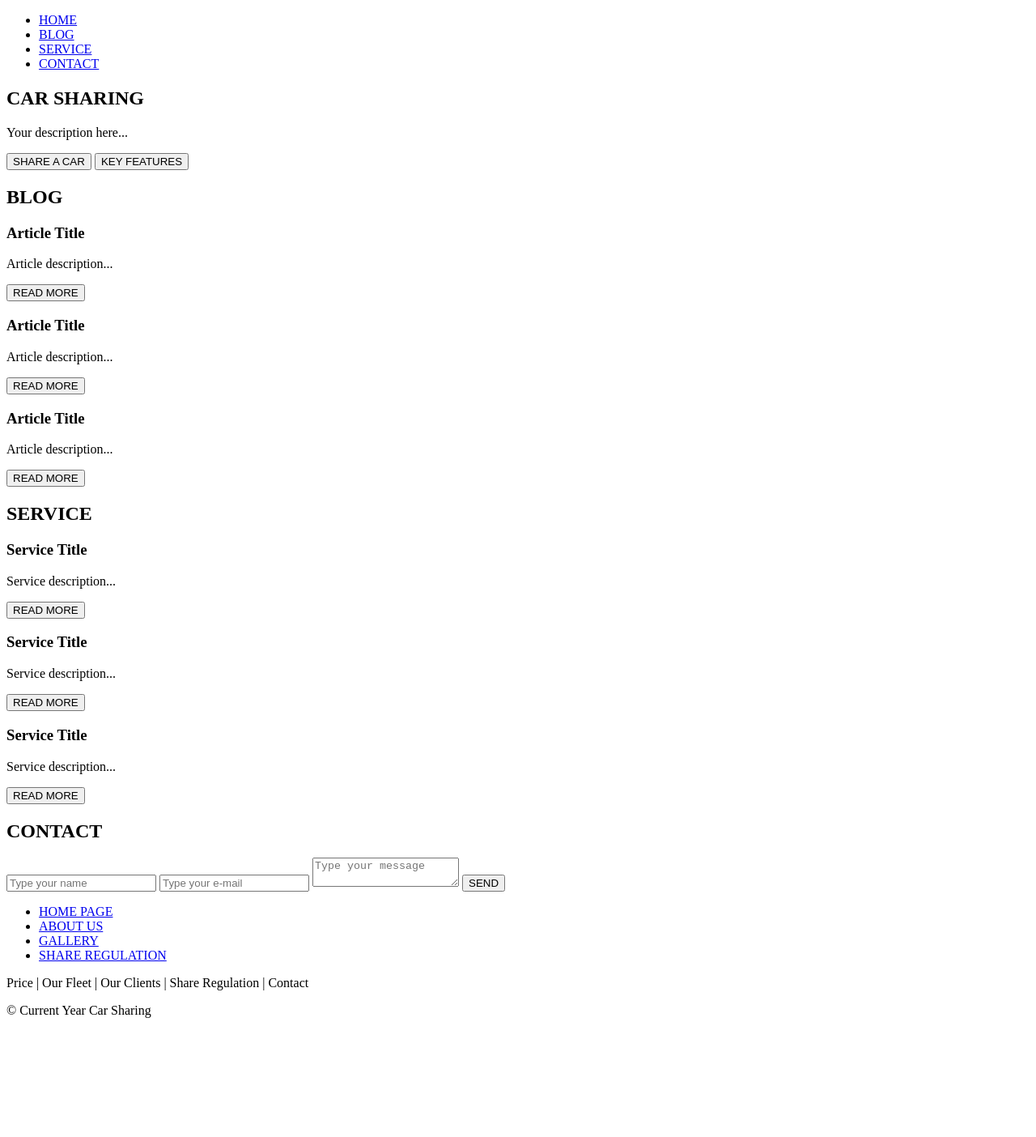
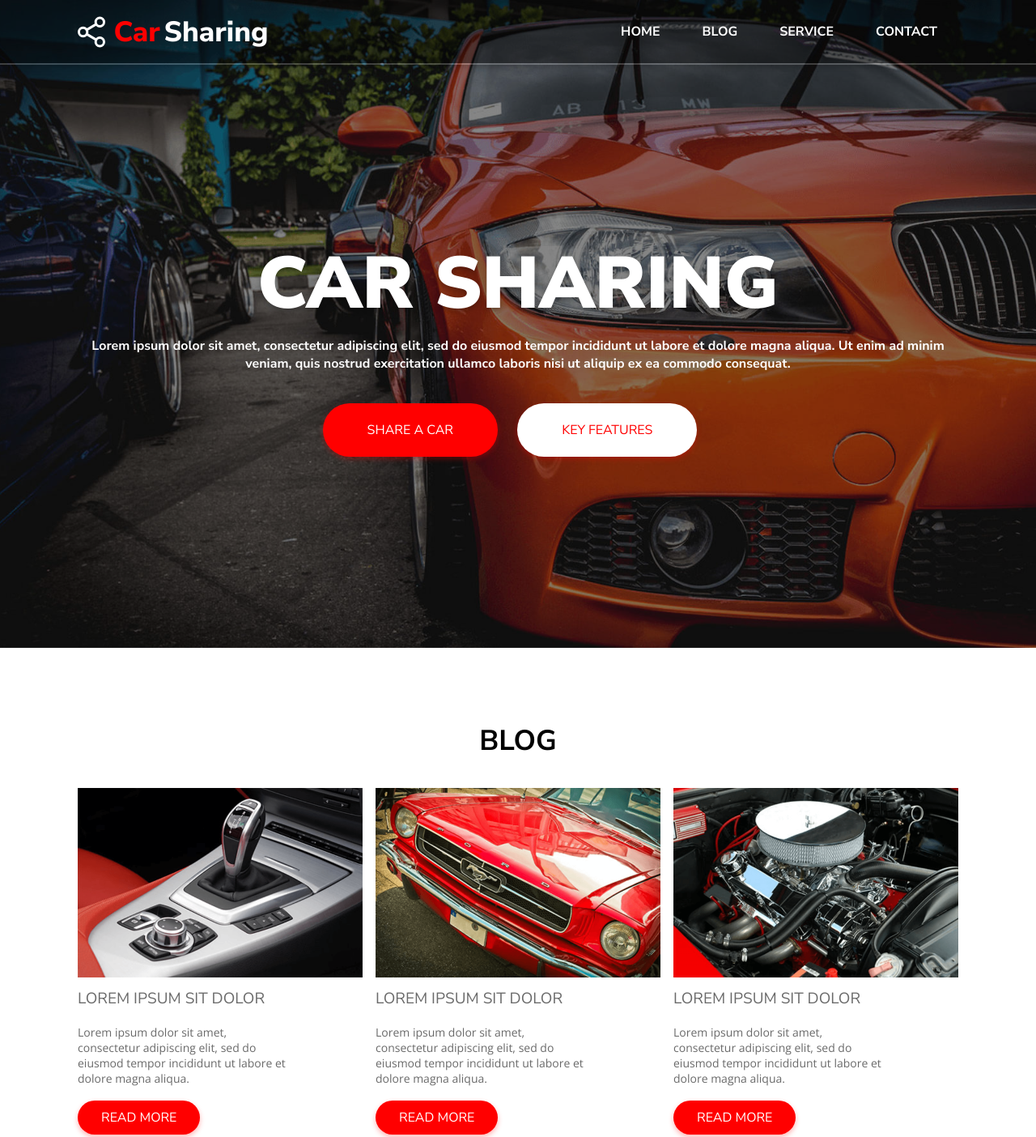
Before and after one commit to PawlDani/Car-Sharing, a plain HTML site: page index.html in a window 1280 px wide. Shown: the top 1404 px of the page at 81% size. Before the commit the page ends 1273 px from the top, so only its background shows below. Drawn offline with nearby package versions, Linux system fonts and the light colour scheme.

Commit message:
second commit

```diff
--- /dev/null
+++ b/css/reset.css
@@ -0,0 +1,35 @@
+html {
+  box-sizing: border-box;
+  font-size: 16px;
+}
+
+*,
+*:before,
+*:after {
+  box-sizing: inherit;
+}
+
+body,
+h1,
+h2,
+h3,
+h4,
+h5,
+h6,
+p,
+ol,
+ul {
+  margin: 0;
+  padding: 0;
+  font-weight: normal;
+}
+
+ol,
+ul {
+  list-style: none;
+}
+
+img {
+  max-width: 100%;
+  height: auto;
+}
--- a/css/style.css
+++ b/css/style.css
@@ -0,0 +1,403 @@
+:root {
+  --main-font: "Nunito Sans", sans-serif;
+  --secondary-font: "Open Sans", sans-serif;
+  --primary-color: #ffffff;
+  --secondary-color: #000000;
+  --accent-color: #ff0000;
+  --text-color: #6a6a6a;
+  --service-color: #28272c;
+}
+
+* {
+  box-sizing: border-box;
+}
+
+a {
+  text-decoration: none;
+}
+
+body {
+  font-family: var(--main-font);
+}
+
+.container {
+  max-width: 1088px;
+  margin: 0 auto;
+}
+
+/* Header */
+.header {
+  position: absolute;
+  top: 0;
+  width: 100%;
+  height: 80px;
+  box-shadow: 0 3px 6px rgba(0, 0, 0, 0.16);
+  background: #00000066 0% 0% no-repeat padding-box;
+  border-bottom: 2px solid #ffffff33;
+  position: fixed;
+}
+
+.header__container {
+  display: flex;
+  justify-content: space-between;
+  align-items: center;
+  height: 100%;
+}
+
+.page-logo {
+  display: flex;
+  justify-content: center;
+}
+
+/* OPening */
+
+.opening span {
+  color: var(--accent-color);
+  font: normal normal 800 35px/47px var(--main-font);
+  text-decoration: none;
+  padding-left: 10px;
+}
+
+.opening .sharing-style {
+  color: var(--primary-color);
+  font: normal normal 800 35px/47px var(--main-font);
+  text-decoration: none;
+  padding-left: 5px;
+}
+
+.header nav {
+  height: 100%;
+}
+
+.header__nav {
+  display: flex;
+  height: 100%;
+  align-items: center;
+}
+
+.nav__element {
+  padding: 0 26px;
+  height: 100%;
+  display: flex;
+  align-items: center;
+}
+
+.nav__link {
+  color: var(--primary-color);
+  text-transform: uppercase;
+  font: normal normal bold 16px/22px var(--main-font);
+  letter-spacing: 0px;
+}
+
+.nav__element:hover {
+  background-color: grey;
+  opacity: 0.5;
+}
+
+/* Opening section */
+
+.opening {
+  background-size: cover;
+  background-position: center;
+  background-image: url("../images/Image.jpg");
+  display: flex;
+  flex-direction: column;
+  justify-content: center;
+  align-items: center;
+  height: 100vh;
+  position: relative;
+  z-index: 1;
+}
+
+.opening::before {
+  content: "";
+  position: absolute;
+  top: 0;
+  left: 0;
+  right: 0;
+  bottom: 0;
+  background-color: #111;
+  opacity: 0.5;
+  z-index: -1;
+}
+
+.opening__content {
+  margin-top: 70px;
+  text-align: center;
+}
+
+.opening__header {
+  color: var(--primary-color);
+  text-transform: uppercase;
+
+  font: normal normal 900 90px/90px var(--main-font);
+  letter-spacing: 0px;
+  color: var(--primary-color);
+  text-shadow: 0px 3px 6px #00000040;
+}
+
+.opening__heading {
+  margin-top: 20px;
+  margin-bottom: 38px;
+  color: var(--primary-color);
+
+  text-align: center;
+  font: normal normal bold 16px/22px var(--main-font);
+  letter-spacing: 0px;
+  color: var(--primary-color);
+}
+
+.btn {
+  display: inline-block;
+  text-align: center;
+  margin-right: 20px;
+}
+
+.btn--primary {
+  padding: 22px 55px;
+  text-transform: uppercase;
+  background: var(--accent-color);
+  box-shadow: 0px 3px 6px #ff00004d;
+  border-radius: 40px;
+  color: var(--primary-color);
+}
+
+.btn--secondary {
+  padding: 22px 55px;
+  text-transform: uppercase;
+  background: var(--primary-color);
+  box-shadow: 0px 3px 6px #ff00004d;
+  border-radius: 40px;
+  color: var(--accent-color);
+}
+
+/**
+ * Blog
+ */
+.blog {
+  margin-top: 91px;
+  margin-bottom: 100px;
+}
+
+.blog__page {
+  display: flex;
+  flex-direction: column;
+  justify-content: center;
+  align-items: center;
+}
+
+.blog__title {
+  text-align: center;
+  text-transform: uppercase;
+
+  font: normal normal bold 35px/47px var(--main-font);
+  letter-spacing: 0px;
+  color: var(--secondary-color);
+  margin-bottom: 35px;
+}
+
+.blog__container {
+  display: flex;
+  justify-content: space-between;
+  flex-wrap: wrap;
+}
+
+.blog__single {
+  display: flex;
+  flex-direction: column;
+  justify-content: center;
+}
+.blog__img {
+  width: 352px;
+  height: 234px;
+}
+
+.blog__titles {
+  text-align: left;
+  font: normal normal normal 19px/26px var(--main-font);
+  color: var(--text-color);
+  margin-top: 13px;
+}
+
+.blog__description {
+  text-align: left;
+  font: normal normal 300 14px/19px var(--secondary-font);
+  color: var(--text-color);
+  margin-top: 19px;
+  margin-bottom: 15px;
+  width: 260px;
+  height: 79px;
+}
+
+.blog-btn {
+  display: flex;
+  align-self: flex-start;
+  background: var(--accent-color);
+  box-shadow: 0px 3px 6px #ff00004d;
+  border-radius: 40px;
+  padding: 10px 29px;
+  text-transform: uppercase;
+  text-decoration: none;
+  color: var(--primary-color);
+  text-align: left;
+}
+
+/**
+ * Service
+ */
+
+.service {
+  background-color: var(--service-color);
+}
+
+.service__single {
+  display: flex;
+  flex-direction: column;
+  margin-bottom: 100px;
+}
+.service__title {
+  text-align: center;
+  text-transform: uppercase;
+  font: normal normal bold 35px/47px var(--main-font);
+  letter-spacing: 0px;
+  color: var(--primary-color);
+  padding-top: 60px;
+  margin-bottom: 75px;
+}
+
+.service__container {
+  max-width: 1088px;
+  display: flex;
+  justify-content: space-between;
+  flex-wrap: wrap;
+}
+
+.service__page {
+  width: 170px;
+  height: 170px;
+  margin: auto;
+}
+
+.service__image {
+  width: 100%;
+  height: auto;
+}
+
+.service__titles {
+  text-align: center;
+  font: normal normal normal 19px/26px var(--main-font);
+  color: var(--primary-color);
+  margin-top: 13px;
+}
+
+.service__description {
+  text-align: center;
+  font: normal normal 300 14px/19px var(--secondary-font);
+  color: var(--text-color);
+  margin-top: 19px;
+  margin-bottom: 15px;
+  width: 260px;
+  height: auto;
+}
+
+.service-btn {
+  background: var(--accent-color);
+  box-shadow: 0px 3px 6px #ff00004d;
+  border-radius: 40px;
+  padding: 11px 29px;
+  text-transform: uppercase;
+  text-decoration: none;
+  color: var(--primary-color);
+  display: flex;
+  align-self: center;
+}
+
+/*Contact*/
+
+.contact {
+  padding-top: 65px;
+  padding-bottom: 65px;
+}
+
+.container--contact {
+  max-width: 905px;
+  display: flex;
+  justify-content: space-between;
+  margin-top: 35px;
+}
+
+.contact img {
+  width: 49%;
+  height: auto;
+  align-self: flex-start;
+}
+
+.contact-form {
+  width: 49%;
+  display: flex;
+  flex-direction: column;
+}
+
+input[type="text"],
+input[type="email"],
+textarea {
+  padding: 8px 12px;
+  border: 1px solid #d1d1d1;
+  border-radius: 8px;
+  margin-bottom: 20px;
+}
+
+textarea {
+  height: 140px;
+  resize: none;
+}
+
+input[type="text"]::placeholder,
+input[type="email"]::placeholder,
+textarea::placeholder {
+  font-size: 16px;
+  font-family: var(--main-font);
+  font-weight: 400;
+  color: #b2b2b2;
+}
+
+input[type="text"]:focus,
+input[type="email"]:focus,
+textarea:focus {
+  border: 1px solid var(--btn-color);
+  box-shadow: 0px 1px 6px #ff00004d;
+}
+
+.checkbox {
+  cursor: pointer;
+  display: flex;
+  font-family: var(--secondary-font);
+  font-weight: 300;
+  font-size: 10px;
+  color: #b2b2b2;
+  margin-bottom: 20px;
+}
+
+.checkbox input {
+  position: absolute;
+  opacity: 0;
+  cursor: pointer;
+  height: 0;
+  width: 0;
+}
+
+.checkbox span {
+  height: 22px;
+  flex-shrink: 0;
+  flex-basis: 22px;
+  border: 1px solid #d1d1d1;
+  cursor: pointer;
+  margin-right: 15px;
+  border-radius: 8px;
+}
+
+.checkbox input:checked + span {
+  background-image: url("../images/Icon Check.svg");
+  background-position: center;
+  background-repeat: no-repeat;
+}
--- a/index.html
+++ b/index.html
@@ -3,120 +3,207 @@
   <head>
     <meta charset="UTF-8" />
     <meta name="viewport" content="width=device-width, initial-scale=1.0" />
+    <link rel="stylesheet" href="css/reset.css" />
+    <link rel="preconnect" href="https://fonts.googleapis.com" />
+    <link rel="preconnect" href="https://fonts.gstatic.com" crossorigin />
+    <link
+      href="https://fonts.googleapis.com/css2?family=Nunito+Sans:opsz,wght@6..12,300;6..12,400;6..12,700;6..12,800;6..12,900&family=Open+Sans:wght@300;400&display=swap"
+      rel="stylesheet"
+    />
+    <link rel="stylesheet" href="css/style.css" />
     <title>Car Sharing</title>
   </head>
+
   <body>
-    <header class="site-header">
-      <nav class="main-nav">
-        <ul class="nav-list">
-          <li class="nav-item"><a href="#home" class="nav-link">HOME</a></li>
-          <li class="nav-item"><a href="#blog" class="nav-link">BLOG</a></li>
-          <li class="nav-item">
-            <a href="#service" class="nav-link">SERVICE</a>
+    <main>
+      <section class="opening">
+        <header class="header">
+          <div class="header__container container">
+            <a href="/" class="page-logo">
+              <img src="images/Icon Logo Normal.svg" alt="Car Sharing" />
+              <span>Car</span> <span class="sharing-style">Sharing</span>
+            </a>
+            <nav>
+              <ul class="header__nav">
+                <li class="nav__element">
+                  <a href="#home" class="nav__link">HOME</a>
                 </li>
-          <li class="nav-item">
-            <a href="#contact" class="nav-link">CONTACT</a>
+                <li class="nav__element">
+                  <a href="#blog" class="nav__link">BLOG</a>
+                </li>
+                <li class="nav__element">
+                  <a href="#service" class="nav__link">SERVICE</a>
+                </li>
+                <li class="nav__element">
+                  <a href="#contact" class="nav__link">CONTACT</a>
                 </li>
               </ul>
             </nav>
+          </div>
         </header>
 
-    <main class="main-content">
-      <section class="home-section">
-        <h1 class="section-title">CAR SHARING</h1>
-        <p class="section-description">Your description here...</p>
-        <a href="link-to-share-a-car" class="button-link"
-          ><button class="action-button">SHARE A CAR</button></a
-        >
-        <a href="link-to-key-features" class="button-link"
-          ><button class="action-button">KEY FEATURES</button></a
-        >
+        <!--Opening-->
+
+        <div class="container">
+          <div class="opening__content">
+            <h1 class="opening__header">Car Sharing</h1>
+            <p class="opening__heading">
+              Lorem ipsum dolor sit amet, consectetur adipiscing elit, sed do
+              eiusmod tempor incididunt ut labore et dolore magna aliqua. Ut
+              enim ad minim veniam, quis nostrud exercitation ullamco laboris
+              nisi ut aliquip ex ea commodo consequat.
+            </p>
+            <a href="#" class="btn btn--primary">Share a car</a>
+            <a href="#" class="btn btn--secondary">Key features</a>
+          </div>
+        </div>
       </section>
 
-      <section class="blog-section">
-        <h2 class="section-title">BLOG</h2>
-        <article class="blog-article">
-          <h3 class="article-title">Article Title</h3>
-          <p class="article-description">Article description...</p>
-          <button class="read-more-button">READ MORE</button>
-        </article>
-        <article class="blog-article">
-          <h3 class="article-title">Article Title</h3>
-          <p class="article-description">Article description...</p>
-          <button class="read-more-button">READ MORE</button>
-        </article>
-        <article class="blog-article">
-          <h3 class="article-title">Article Title</h3>
-          <p class="article-description">Article description...</p>
-          <button class="read-more-button">READ MORE</button>
-        </article>
+      <!--Blog Section-->
+
+      <section class="blog">
+        <div class="container">
+          <h2 class="blog__title">blog</h2>
+
+          <div class="blog__container">
+            <div class="blog__single">
+              <div class="blog__page">
+                <img src="images/photo1.png" alt="gear" class="blog__img" />
+              </div>
+              <div class="blog__titles">LOREM IPSUM SIT DOLOR</div>
+              <div class="blog__description">
+                Lorem ipsum dolor sit amet, consectetur adipiscing elit, sed do
+                eiusmod tempor incididunt ut labore et dolore magna aliqua.
+              </div>
+              <a href="#" class="blog-btn">Read More</a>
+            </div>
+
+            <div class="blog__single">
+              <div class="blog__page">
+                <img src="images/photo2.png" alt="car" class="blog__img" />
+              </div>
+              <div class="blog__titles">LOREM IPSUM SIT DOLOR</div>
+              <div class="blog__description">
+                Lorem ipsum dolor sit amet, consectetur adipiscing elit, sed do
+                eiusmod tempor incididunt ut labore et dolore magna aliqua.
+              </div>
+              <a href="#" class="blog-btn">Read More</a>
+            </div>
+
+            <div class="blog__single">
+              <div class="blog__page">
+                <img src="images/photo3.png" alt="engine" class="blog__img" />
+              </div>
+              <div class="blog__titles">LOREM IPSUM SIT DOLOR</div>
+              <div class="blog__description">
+                Lorem ipsum dolor sit amet, consectetur adipiscing elit, sed do
+                eiusmod tempor incididunt ut labore et dolore magna aliqua.
+              </div>
+              <a href="#" class="blog-btn">Read More</a>
+            </div>
+          </div>
+        </div>
       </section>
 
-      <section class="service-section">
-        <h2 class="section-title">SERVICE</h2>
-        <article class="service-article">
-          <h3 class="article-title">Service Title</h3>
-          <p class="article-description">Service description...</p>
-          <button class="read-more-button">READ MORE</button>
-        </article>
-        <article class="service-article">
-          <h3 class="article-title">Service Title</h3>
-          <p class="article-description">Service description...</p>
-          <button class="read-more-button">READ MORE</button>
-        </article>
-        <article class="service-article">
-          <h3 class="article-title">Service Title</h3>
-          <p class="article-description">Service description...</p>
-          <button class="read-more-button">READ MORE</button>
-        </article>
+      <!--Service Section-->
+
+      <section class="service">
+        <div class="container">
+          <h2 class="service__title">service</h2>
+          <div class="service__container">
+            <div class="service__single">
+              <div class="service__page">
+                <img src="images/mini1.png" alt="gear" class="service__image" />
+              </div>
+              <div class="service__titles">LOREM IPSUM SIT DOLOR</div>
+              <div class="service__description">
+                Lorem ipsum dolor sit amet, consectetur adipiscing elit, sed do
+                eiusmod tempor incididunt ut labore et dolore magna aliqua.
+              </div>
+              <a href="#" class="service-btn">Read More</a>
+            </div>
+
+            <div class="service__single">
+              <div class="service__page">
+                <img
+                  src="images/mini2.png"
+                  alt="gears"
+                  class="service__image"
+                />
+              </div>
+              <div class="service__titles">LOREM IPSUM SIT DOLOR</div>
+              <div class="service__description">
+                Lorem ipsum dolor sit amet, consectetur adipiscing elit, sed do
+                eiusmod tempor incididunt ut labore et dolore magna aliqua.
+              </div>
+              <a href="#" class="service-btn">Read More</a>
+            </div>
+
+            <div class="service__single">
+              <div class="service__page">
+                <img
+                  src="images/mini3.png"
+                  alt="steering"
+                  class="service__image"
+                />
+              </div>
+              <div class="service__titles">LOREM IPSUM SIT DOLOR</div>
+              <div class="service__description">
+                Lorem ipsum dolor sit amet, consectetur adipiscing elit, sed do
+                eiusmod tempor incididunt ut labore et dolore magna aliqua.
+              </div>
+              <a href="#" class="service-btn">Read More</a>
+            </div>
+
+            <div class="service__single">
+              <div class="service__page">
+                <img
+                  src="images/mini4.png"
+                  alt="knobs"
+                  class="service__image"
+                />
+              </div>
+              <div class="service__titles">LOREM IPSUM SIT DOLOR</div>
+              <div class="service__description">
+                Lorem ipsum dolor sit amet, consectetur adipiscing elit, sed do
+                eiusmod tempor incididunt ut labore et dolore magna aliqua.
+              </div>
+              <a href="#" class="service-btn">Read More</a>
+            </div>
+          </div>
+        </div>
       </section>
 
-      <section class="contact-section">
-        <h2 class="section-title">CONTACT</h2>
-        <form class="contact-form">
-          <input
-            type="text"
-            class="form-input"
-            placeholder="Type your name"
-            required
-          />
-          <input
-            type="email"
-            class="form-input"
-            placeholder="Type your e-mail"
-            required
-          />
-          <textarea
-            class="form-textarea"
-            placeholder="Type your message"
-            required
-          ></textarea>
-          <button type="submit" class="submit-button">SEND</button>
+      <!--Contact Section-->
+
+      <section class="contact" id="contact">
+        <h2 class="section-title">Contact</h2>
+        <div class="container container--contact">
+          <img src="images/Form%20Photo.png" alt="form_photo" />
+          <form class="contact-form" action="">
+            <input type="text" placeholder="Type your name" />
+            <input type="email" placeholder="Type your name" />
+            <textarea placeholder="Type your message"></textarea>
+            <label class="checkbox">
+              <input type="checkbox" />
+              <span></span>
+              I hereby give consent for my personal data included in my
+              application to be processed for the purposes of the recruitment
+              process under the European Parliament's and Council of the
+              European Union Regulation on the Protection of Natural Persons as
+              of 27 April 2016, with regard to the processing of personal data
+              and on the free movement of such data, and repealing Directive
+              95/46/EC (Data Protection Directive)
+            </label>
+            <button
+              type="submit"
+              class="btn btn--white btn--small btn--contact"
+            >
+              Send
+            </button>
           </form>
+        </div>
       </section>
     </main>
-
-    <footer class="site-footer">
-      <nav class="footer-nav">
-        <ul class="nav-list">
-          <li class="nav-item">
-            <a href="#home" class="nav-link">HOME PAGE</a>
-          </li>
-          <li class="nav-item">
-            <a href="#about" class="nav-link">ABOUT US</a>
-          </li>
-          <li class="nav-item">
-            <a href="#gallery" class="nav-link">GALLERY</a>
-          </li>
-          <li class="nav-item">
-            <a href="#share" class="nav-link">SHARE REGULATION</a>
-          </li>
-        </ul>
-      </nav>
-      <p class="footer-links">
-        Price | Our Fleet | Our Clients | Share Regulation | Contact
-      </p>
-      <p class="copyright">&copy; Current Year Car Sharing</p>
-    </footer>
   </body>
 </html>
```
Also changed, not shown: images/Icon.png (added), 2 other files. Lines whose indentation alone changed are shown as unchanged.
